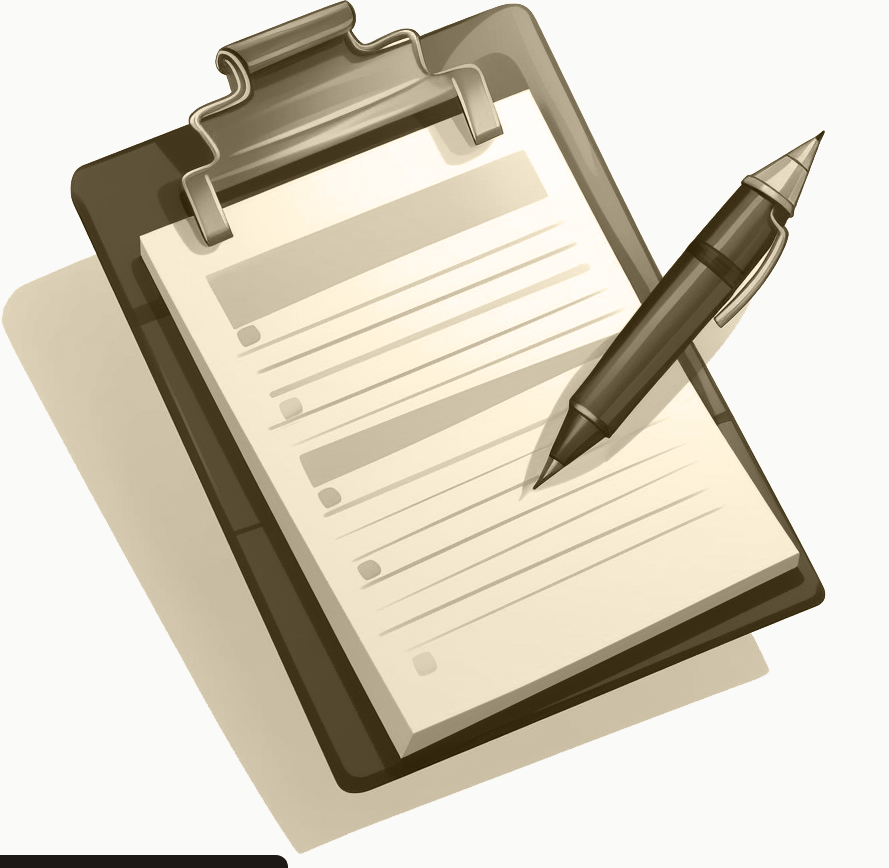
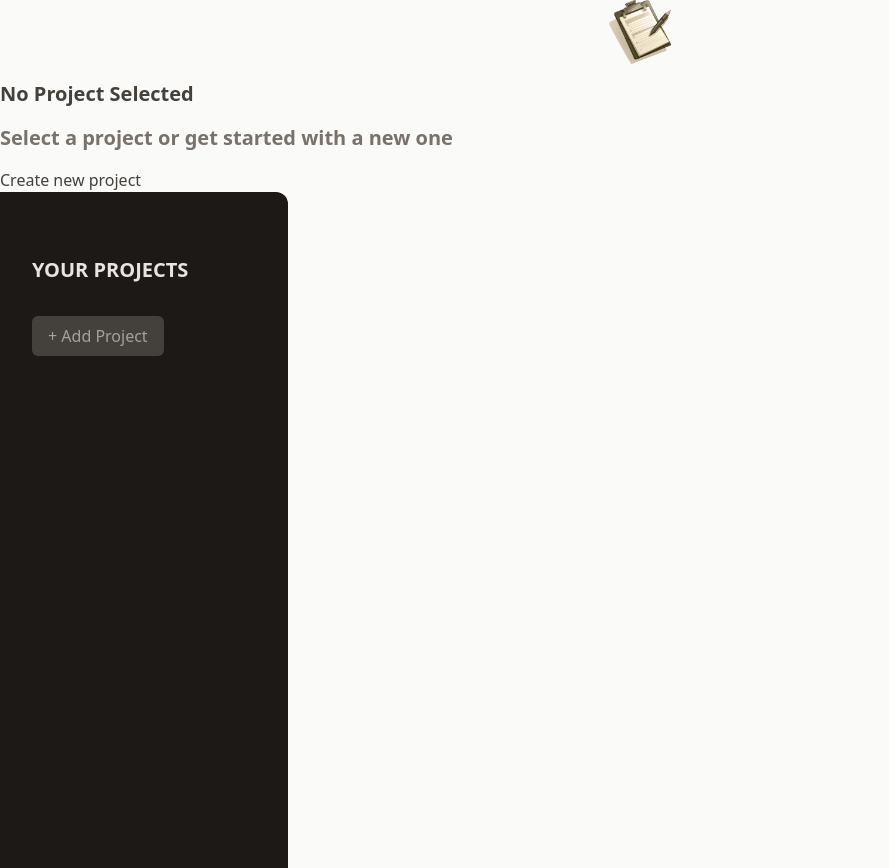
Before and after one commit to RickMar0/react-project-manager, a React (Vite) app: page / in a window 1280 px wide. Shown: the top 868 px of the page, without its empty margins (0-889 px from the left). Built offline with nearby package versions, Linux system fonts and the light colour scheme.

Commit message:
- added elements in NoProject - added tailwind classes in requirements.js

```diff
--- a/src/components/NoProject.jsx
+++ b/src/components/NoProject.jsx
@@ -6,7 +6,10 @@ export default function NoProject() {
 
   return(
     <>
-      <img src={noProjectsImage} alt="No projects" />
+      <img className="w-16 h-16 object-contain mx-auto" src={noProjectsImage} alt="No projects" />
+      <h2 className="text-xl font-bold text-stone-700 my-4">No Project Selected</h2>
+      <h3 className="text-xl font-bold text-stone-500 my-4">Select a project or get started with a new one</h3>
+      <button className="text-stone-700 hover:text-stone-950">Create new project</button>
     </>
   );
 }
```
Also changed, not shown: requirements.js (+46 -0 lines).
